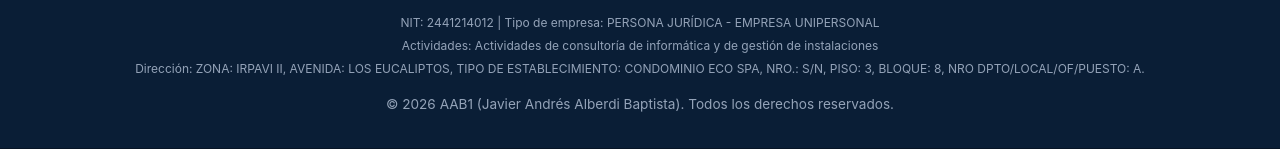
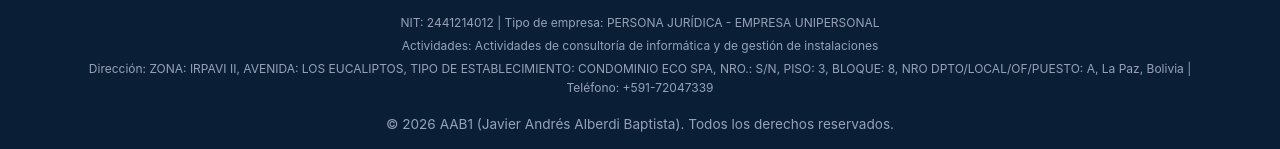
Before and after one commit to AndresAlberdi/aab1-landing, a website built with Vite: page index.html in a window 1280 px wide. Shown: the part 5861-6010 px from the top of the page. Built offline with nearby package versions, Linux system fonts and the light colour scheme; some packages are replaced by stand-ins of ours; no server answers.

Commit message:
chore: despliegue (en producción) (aab1-landing) y actualizaciones

```diff
--- a/index.html
+++ b/index.html
@@ -761,7 +761,7 @@
       <div style="font-size: 0.75rem; color: var(--text-muted); display: flex; flex-direction: column; gap: 0.25rem;">
         <p style="margin: 0;">NIT: 2441214012 | Tipo de empresa: PERSONA JURÍDICA - EMPRESA UNIPERSONAL</p>
         <p style="margin: 0;">Actividades: Actividades de consultoría de informática y de gestión de instalaciones</p>
-        <p style="margin: 0;">Dirección: ZONA: IRPAVI II, AVENIDA: LOS EUCALIPTOS, TIPO DE ESTABLECIMIENTO: CONDOMINIO ECO SPA, NRO.: S/N, PISO: 3, BLOQUE: 8, NRO DPTO/LOCAL/OF/PUESTO: A.</p>
+        <p style="margin: 0;">Dirección: ZONA: IRPAVI II, AVENIDA: LOS EUCALIPTOS, TIPO DE ESTABLECIMIENTO: CONDOMINIO ECO SPA, NRO.: S/N, PISO: 3, BLOQUE: 8, NRO DPTO/LOCAL/OF/PUESTO: A, La Paz, Bolivia | Teléfono: +591-72047339</p>
       </div>
 
       <p style="font-size: 0.85rem; color: var(--text-muted);" data-i18n="footer_rights">
```
